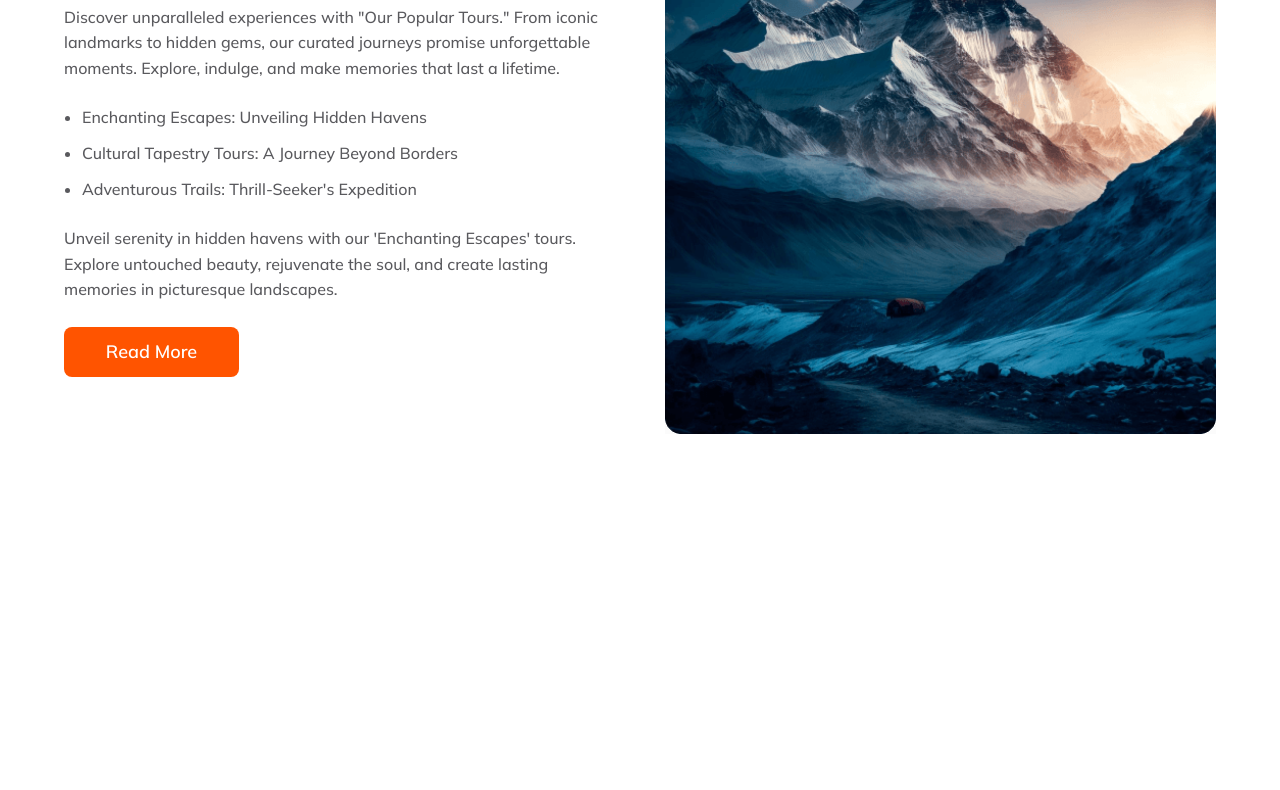
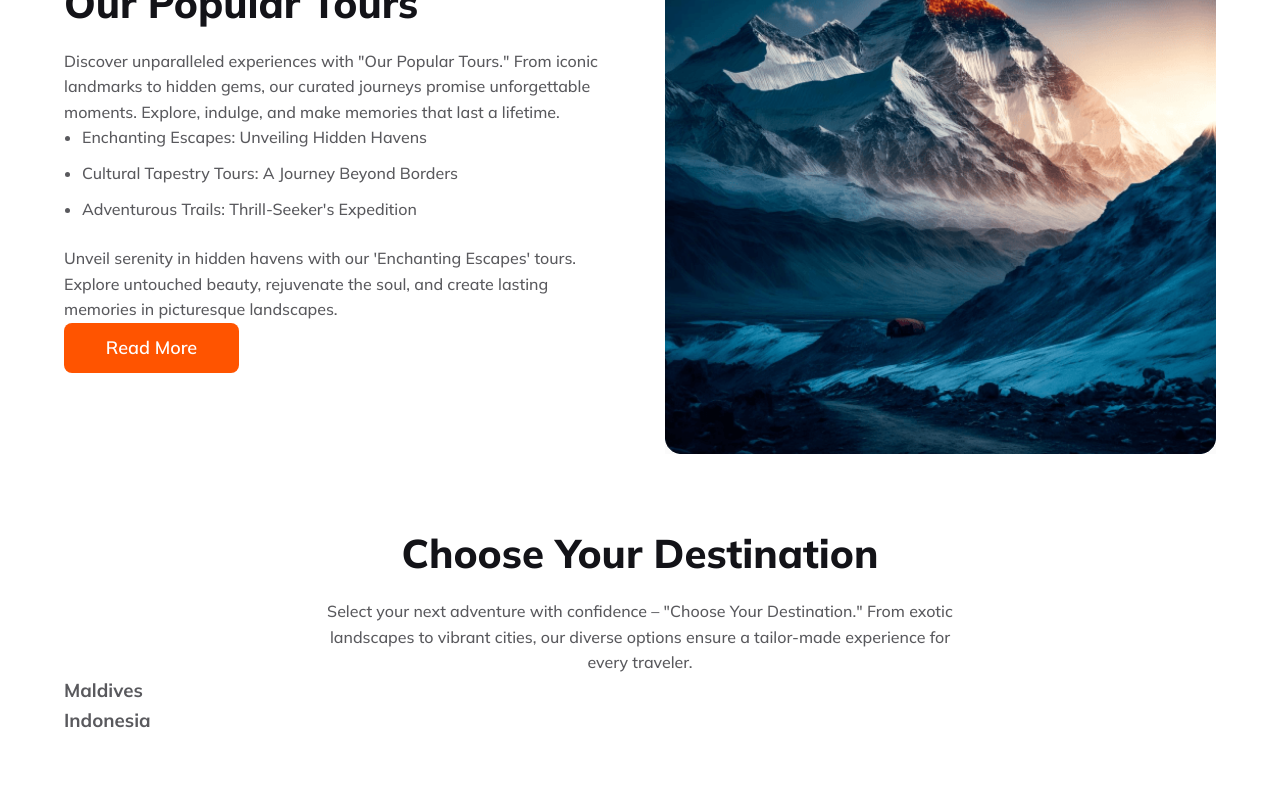
Before and after one commit to githubxiansaiful/ph-assignment-two-hero-travel, a plain HTML site: page index.html in a window 1280 px wide. Shown: the part 742-1532 px from the top of the page. Before the commit the page ends 1233 px from the top, so only its background shows below. Drawn offline with Linux system fonts and the light colour scheme.

Commit message:
Added Choose Your Destination section.

```diff
--- a/css/style.css
+++ b/css/style.css
@@ -56,7 +56,7 @@ ul {
 }
 section {
     position: relative;
-    margin-bottom: 50px;
+    margin-bottom: 70px;
 }
 /* Core CSS END */
 
@@ -185,3 +185,11 @@ form {
 .our-popular-image img {
     width: 100%;
 }
+/* Choose Your Destination */
+.our-popular-content h2 {
+    margin-bottom: 24px;
+}
+.our-popular-content p {
+    max-width: 640px;
+    margin: auto;
+}
--- a/index.html
+++ b/index.html
@@ -81,11 +81,29 @@
                     <a href="#" class="xs-btn-primary">Read More</a>
                 </div>
                 <div class="our-popular-image">
-                    <img src="/images/our-popular-img.png" alt="">
+                    <img src="./images/our-popular-img.png" alt="">
                 </div>
             </div>
         </div>
     </section>
     <!-- Our Popular Tours End -->
+    <!-- Choose Your Destination Start -->
+    <section>
+        <div class="container">
+            <div class="our-popular-content">
+                <h2 class="xs-title text-center">Choose Your Destination</h2>
+                <p class="text-center">Select your next adventure with confidence – "Choose Your Destination." From exotic landscapes to vibrant cities, our diverse options ensure a tailor-made experience for every traveler.</p>
+            </div>
+            <div class="destination-item-one">
+                <div class="destination-single">
+                    <h3>Maldives</h3>
+                </div>
+                <div class="destination-single">
+                    <h3>Indonesia</h3>
+                </div>
+            </div>
+        </div>
+    </section>
+    <!-- Choose Your Destination End -->
 </body>
 </html>
```
Also changed, not shown: images/indonesia-img.png (renamed from images/Rectangle 8.png), images/maldives-img.png (renamed from images/Rectangle 5.png).
